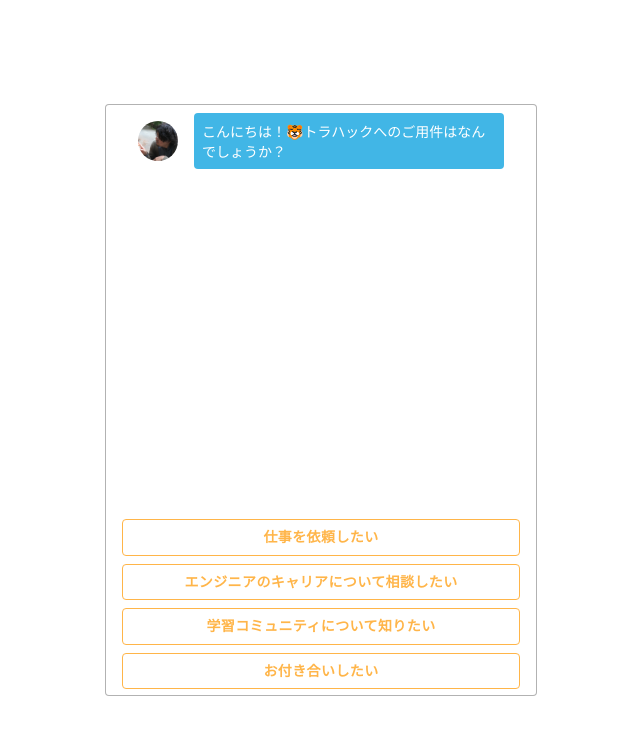
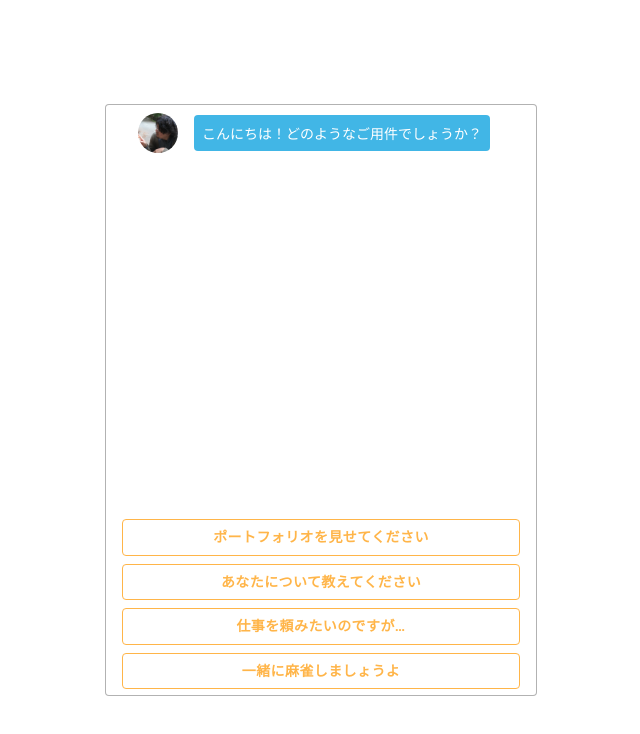
Before and after one commit to rakuda-io/chatbot_by_react_on_firebase, a React (Create React App) app: page / in a window 1280 px wide. Shown: the top 734 px of the page, without its empty margins (319-959 px from the left). Built offline with nearby package versions, Linux system fonts and the light colour scheme.

Commit message:
datasetを個人用に修正

```diff
--- a/src/App.jsx
+++ b/src/App.jsx
@@ -2,7 +2,7 @@ import React from 'react';
 import './assets/styles/style.css';
 import { AnswersList, Chats } from './components';
 import FormDialog from './components/forms/FormDialog';
-import defaultDataset from './dataset';
+import defaultDataset from './dataset.json';
 
 export default class App extends React.Component {
   constructor(props) {
--- a/src/dataset.json
+++ b/src/dataset.json
@@ -1,82 +1,51 @@
 {
     "init": {
         "answers": [
-          {"content": "仕事を依頼したい", "nextId": "job_offer"},
-          {"content": "エンジニアのキャリアについて相談したい", "nextId": "consultant"},
-          {"content": "学習コミュニティについて知りたい", "nextId": "community"},
-          {"content": "お付き合いしたい", "nextId": "dating"}
+            {"content": "ポートフォリオを見せてください", "nextId": "portfolio"},
+            {"content": "あなたについて教えてください", "nextId": "profile"},
+            {"content": "仕事を頼みたいのですが…", "nextId": "job-offer"},
+            {"content": "一緒に麻雀しましょうよ", "nextId": "mahjong"}
         ],
-      "question": "こんにちは！🐯トラハックへのご用件はなんでしょうか？"
+        "question": "こんにちは！どのようなご用件でしょうか？"
     },
-  "job_offer": {
+    "portfolio": {
         "answers": [
-          {"content": "Webサイトを制作してほしい", "nextId": "website"},
-          {"content": "Webアプリを開発してほしい", "nextId": "webapp"},
-          {"content": "自動化ツールを作ってほしい", "nextId": "automation_tool"},
-          {"content": "その他", "nextId": "other_jobs"}
+            {"content": "GitHubを見る", "nextId": "https://github.com/rakuda-io"},
+            {"content": "実際に公開アプリケーションを見る", "nextId": "application"},
+            {"content": "その他問い合わせ", "nextId": "contact"}
         ],
-      "question": "どのようなお仕事でしょうか？"
+        "question": "ありがとうございます。どちらをご覧になられますか？"
     },
-  "website": {
+    "profile": {
         "answers": [
-          {"content": "問い合わせる", "nextId": "contact"},
-          {"content": "最初の質問に戻る", "nextId": "init"}
+            {"content": "職務経歴書を見る", "nextId": "contact"},
+            {"content": "履歴書を見る", "nextId": "contact"},
+            {"content": "Twitterを見る", "nextId": "https://twitter.com/rakuda_io"},
+            {"content": "最初に戻る", "nextId": "init"}
         ],
-      "question": "Webサイト細作についてですね。コチラからお問い合わせできます。"
+        "question": "現在Webエンジニア転職を目標に頑張ってます。さらに詳しく見ていってください"
     },
-  "webapp": {
+    "job-offer": {
         "answers": [
-          {"content": "問い合わせる", "nextId": "contact"},
-          {"content": "最初の質問に戻る", "nextId": "init"}
+            {"content": "問い合わせフォームから依頼する", "nextId": "contact"},
+            {"content": "気軽にDMする", "nextId": "https://twitter.com/rakuda_io"},
+            {"content": "最初に戻る", "nextId": "init"}
         ],
-      "question": "Webアプリ開発についてですね。コチラからお問い合わせできます。"
+        "question": "ありがとうございます。精一杯やらせていただきます！！"
     },
-  "automation_tool": {
+    "mahjong": {
         "answers": [
-          {"content": "問い合わせる", "nextId": "contact"},
-          {"content": "最初の質問に戻る", "nextId": "init"}
+            {"content": "DMする(Twitter)", "nextId": "https://twitter.com/rakuda_io"},
+            {"content": "最初に戻る", "nextId": "init"}
         ],
-      "question": "自動化ツール開発についてですね。コチラからお問い合わせできます。"
+        "question": "喜んで！日程を合わせたいのでDMください😁"
     },
-  "other_jobs": {
+    "application": {
         "answers": [
-          {"content": "問い合わせる", "nextId": "contact"},
-          {"content": "最初の質問に戻る", "nextId": "init"}
+            {"content": "進捗情報を見てみる", "nextId": "https://twitter.com/rakuda_io"},
+            {"content": "問い合わせてみる", "nextId": "contact"},
+            {"content": "最初に戻る", "nextId": "init"}
         ],
-      "question": "その他についてですね。コチラからお問い合わせできます。"
-  },
-  "consultant": {
-      "answers": [
-          {"content": "YouTubeで動画を見る", "nextId": "https://www.youtube.com/channel/UC-bOAxx-YOsviSmqh8COR0w"},
-          {"content": "学習コミュニティについて知りたい", "nextId": "community"},
-          {"content": "最初の質問に戻る", "nextId": "init"}
-      ],
-      "question": "トラハックは普段からYouTubeでキャリアについて発信しています。また、僕が運営するエンジニア向け学習コミュニティ内でも相談に乗っていますよ。"
-  },
-  "community": {
-
-
-
-      "answers": [
-          {"content": "どんな活動をしているの？", "nextId": "community_activity"},
-          {"content": "コミュニティに参加したい", "nextId": "https://torahack.web.app/community/"},
-          {"content": "最初の質問に戻る", "nextId": "init"}
-      ],
-      "question": "2020年3月から学習コミュニティを始めました！🎉Webエンジニアへの転職を目指す人向けに、プログラミングを教えたりキャリアの相談に乗っています。"
-  },
-  "community_activity": {
-      "answers": [
-          {"content": "さらに詳細を知りたい", "nextId": "https://youtu.be/tIzE7hUDbBM"},
-          {"content": "コミュニティに参加したい", "nextId": "https://torahack.web.app/community/"},
-          {"content": "最初の質問に戻る", "nextId": "init"}
-      ],
-      "question": "フロントエンド向けの教材の提供、キャリアや勉強法に関するメルマガの配信、週1のオンライン作業会などを開催しています！\n詳細はYouTube動画で紹介しています。"
-  },
-  "dating": {
-      "answers": [
-          {"content": "DMする", "nextId": "https://twitter.com/torahack_"},
-          {"content": "最初の質問に戻る", "nextId": "init"}
-      ],
-      "question": "まずは一緒にランチでもいかがですか？DMしてください😘"
+        "question": "すみません。現在作成中です。少々お待ちください🙇‍♀️"
     }
 }
```
Lines whose indentation alone changed are shown as unchanged.
